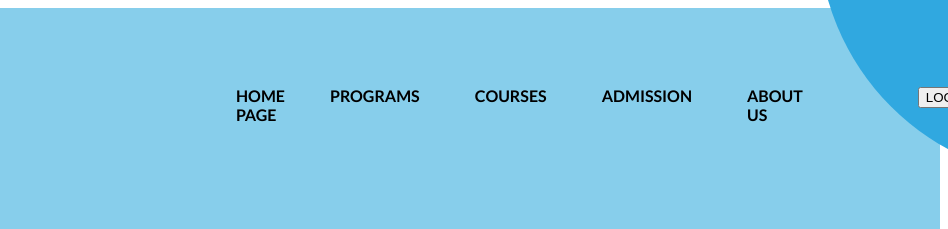
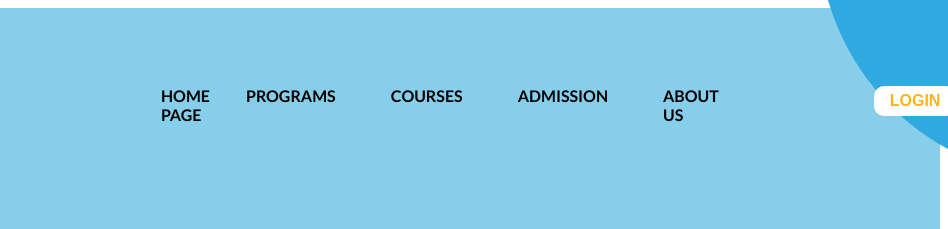
Before and after one commit to keldaalonso/landing_page, a plain HTML site: page index.html in a window 1280 px wide. Both pictures are taken after a click on the button "LOGIN". Shown: the top 229 px of the page, 332-1280 px from the left. Drawn offline with Linux system fonts and the light colour scheme.

Commit message:
navbar styling done

```diff
--- a/index.html
+++ b/index.html
@@ -22,8 +22,8 @@
                         <li class="nav-item"><a href="#services">COURSES</a></li>
                         <li class="nav-item"><a href="#portfolio">ADMISSION</a></li>
                         <li class="nav-item"><a href="#contact">ABOUT US</a></li>
-                        <li class="hover-effect" id="spec"><button class="btn">LOGIN</button></li>
-                        <li class="hover-effect" id="spec"><button class="btn">REGISTER</button></li>
+                        <li class="hover-effect" id="spec"><button class="btn-login" onclick="btn-active">LOGIN</button></li>
+                        <li class="hover-effect" id="spec"><button class="btn-register" onclick="btn-active">REGISTER</button></li>
                         <i class="fa-sharp fa-solid fa-gear"></i>
                     </ul>
 
--- a/script.js
+++ b/script.js
@@ -7,3 +7,30 @@ navItems.forEach(item => {
         this.classList.add('current');
     });
 });
+
+// JavaScript function to toggle button styles
+function toggleButtonStyles(button) {
+    const buttons = document.querySelectorAll('.btn-login, .btn-register');
+
+    buttons.forEach((btn) => {
+        if (btn !== button) {
+            btn.classList.remove('btn-active');
+        }
+    });
+
+    button.classList.toggle('btn-active');
+}
+
+// Add click event listeners to the buttons
+const loginButton = document.querySelector('.btn-login');
+const registerButton = document.querySelector('.btn-register');
+
+if (loginButton && registerButton) {
+    loginButton.addEventListener('click', function() {
+        toggleButtonStyles(this);
+    });
+
+    registerButton.addEventListener('click', function() {
+        toggleButtonStyles(this);
+    });
+}
--- a/style.css
+++ b/style.css
@@ -40,6 +40,29 @@ body{
     background-color: #FAB51C; /* Yellow line for the current item */
     height: 4px;
 }
+.btn-login, .btn-register{
+    background: none; /* Remove the default background */
+    border: none; /* Remove the default border */
+    cursor: pointer;
+    color: white; /* Use the inherited text color */
+    padding: 0; /* Remove padding to make the text look like normal text */
+    font-size: inherit; /* Use the inherited font size */
+    text-decoration: none;
+    font-weight: bold; /* Add underline to make it look like a link */
+    outline: none; /* Remove the focus outline */
+    transition: color 0.3s; /* Transition effect for text color */
+}
+/* Style for the buttons when clicked (active state) */
+
+/* Style for the buttons when clicked (active state) */
+.btn-login.btn-active,
+.btn-register.btn-active {
+    background-color: white; /* Add background color when clicked */
+    color: #FAB51C; /* Change text color to white when clicked */
+    padding: 6px 16px; /* Add padding for button appearance */
+    border-radius: 10px; /* Add rounded corners */
+    text-decoration: none; /* Remove underline */
+}
 
 .topnav-left {
     display: inline-flex; /* Use flex to align the logo and menu on the same line */
@@ -56,7 +79,7 @@ img{
 
 #sidemenu {
     list-style-type: none;
-    padding-left: 550px;
+    padding-left: 475px;
     padding-bottom: -70px;
     display: flex; /* Add flex display to the list */
     gap: 35px; /* Add some spacing between list items */
@@ -74,10 +97,11 @@ ul{
     font-weight: bold;
 }
 #sidemenu li:first-child {
-    margin-right: 10px; /* Add spacing to the right of the first li */
+    margin-right: 1px; /* Add spacing to the right of the first li */
 }
 #sidemenu li:nth-child(5) {
-    margin-right: 80px; /* Add spacing to the right of the first li */
+    margin-right: 120px; /* Add spacing to the right of the first li */
+
 }
 /* Change the color of the third <li> element */
 ul li:nth-child(3) {
@@ -89,7 +113,7 @@ ul li:nth-child(3) {
     left: 0;
     width: 350px;
     margin-top: -100px;
-    padding-left: 180px;
+    padding-left: 160px;
     margin-left: 1150px;
     height: 300px;
     background-color: #30A8E0;
@@ -122,11 +146,9 @@ li.hover-effect a {
     opacity: 1; /* Show the yellow background on hover */
 }
 
-.fa-solid fa-gear {
-    cursor: pointer;
-    margin-left: 20px;
-    top: 10px; /* Adjust the top position as needed */
-    left: 30px; /* Adjust the left position as needed */
+.fa-sharp.fa-solid.fa-gear {
+    color: white; /* Set the color to white */
+    font-size: 24px; /* Set the desired font size */
 }
 .help-online {
     margin-left: 160px;
```
